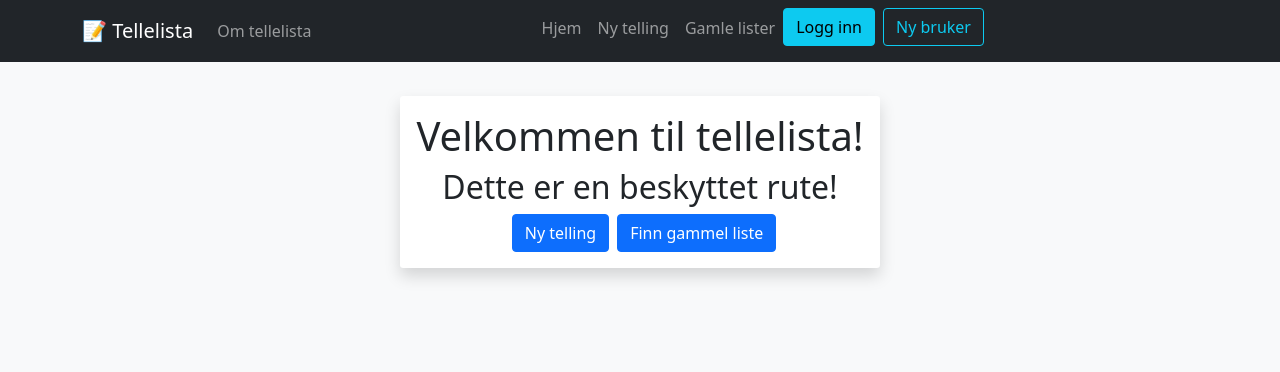
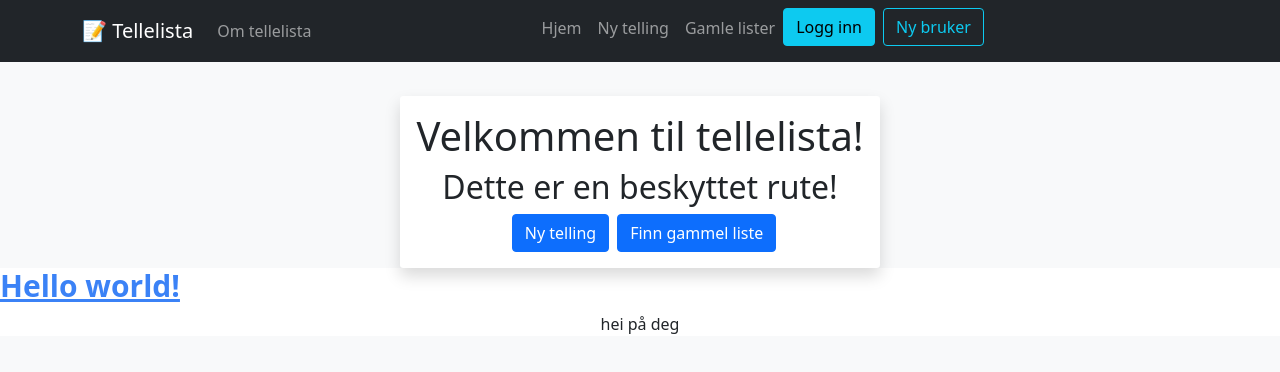
Before and after one commit to torhenningegenes/telleliste, a Next.js app: page /home in a window 1280 px wide. Shown: the top 372 px of the page. Built offline with nearby package versions, Linux system fonts and the light colour scheme; no server answers.

Commit message:
starting to build component with tailwind css

```diff
--- a/pages/home.js
+++ b/pages/home.js
@@ -29,6 +29,10 @@ function Home(props) {
           </Link>
         </section>
       </Container>
+      <h1 className="text-3xl font-bold underline text-blue-500">
+        Hello world!
+      </h1>
+      <div className="container mx-auto flex justify-center">hei på deg</div>
     </>
   );
 }
```
